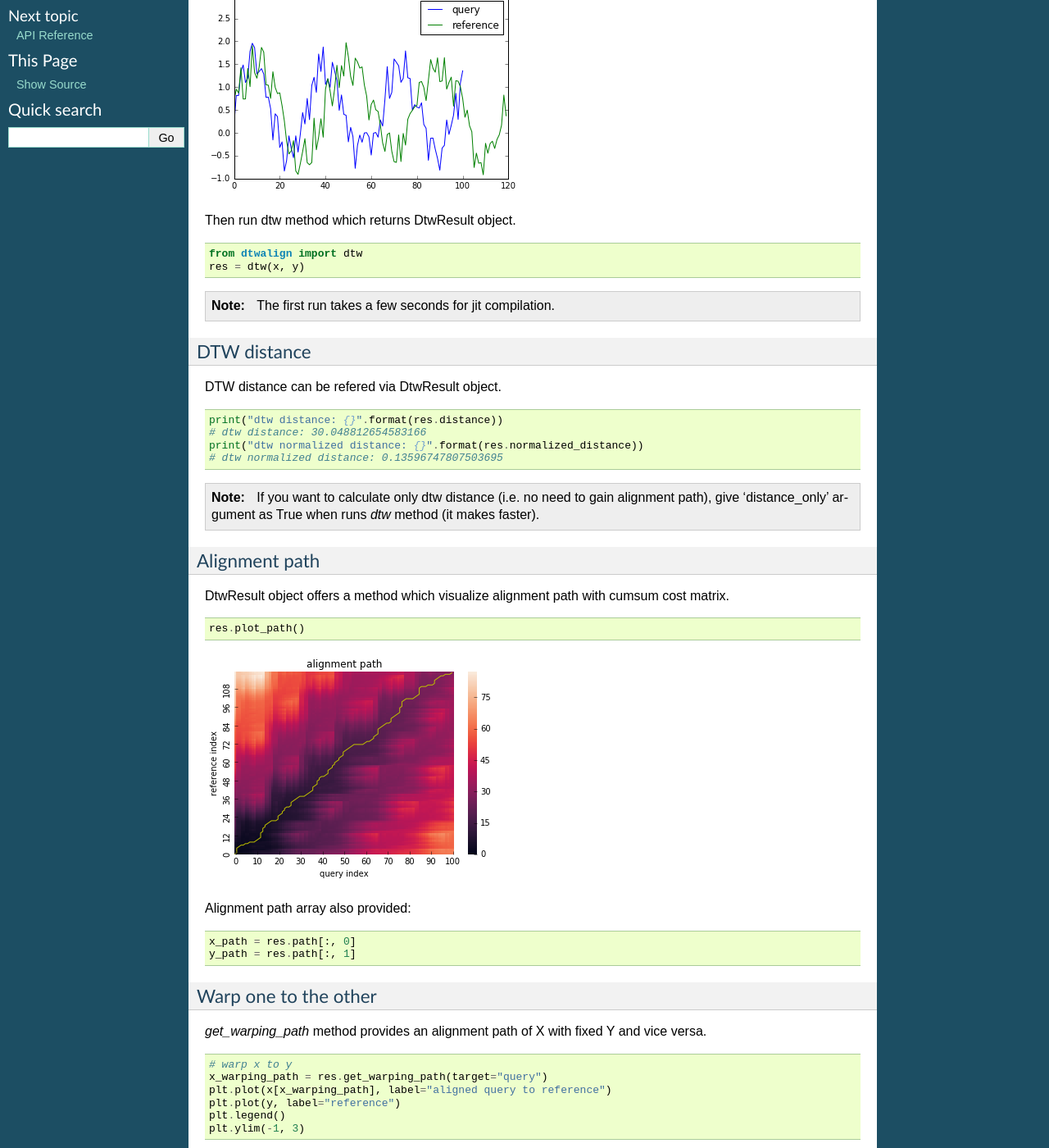
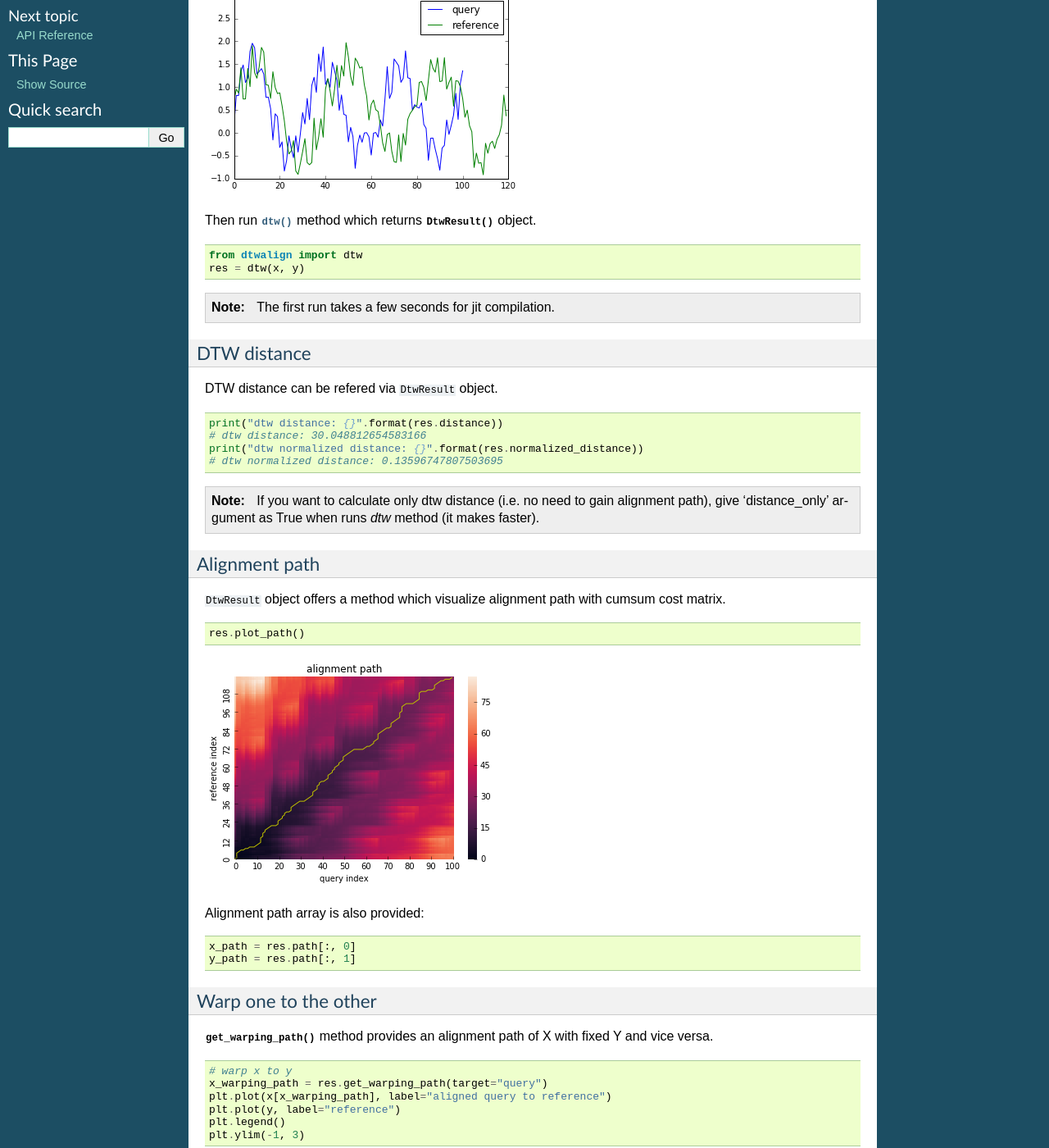
Before and after one commit to statefb/dtwalign, a Sphinx documentation site: the page built from docs/tutorial.rst, in a window 1280 px wide and 1400 px high, scrolled down 449 px. Shown: the whole window at 82% size. Built offline with Sphinx 7.4.7, drawn with Linux system fonts in a browser that asks for light colours; some of the changed text lies outside the part shown.

Commit message:
(fix) tutorial.rst

```diff
--- a/docs/conf.py
+++ b/docs/conf.py
@@ -31,7 +31,8 @@
 # extensions coming with Sphinx (named 'sphinx.ext.*') or your custom
 # ones.
 extensions = [
-    "sphinx.ext.autodoc"
+    "sphinx.ext.autodoc",
+    'sphinx.ext.viewcode',
 ]
 
 # Add any paths that contain templates here, relative to this directory.
--- a/docs/tutorial.rst
+++ b/docs/tutorial.rst
@@ -39,7 +39,7 @@
 DTW distance
 ------------
 
-DTW distance can be refered via DtwResult object.
+DTW distance can be refered via ``DtwResult`` object.
 
 .. code-block:: python
 
@@ -55,7 +55,7 @@
 Alignment path
 --------------
 
-DtwResult object offers a method which visualize alignment path with cumsum cost matrix.
+``DtwResult`` object offers a method which visualize alignment path with cumsum cost matrix.
 
 .. code-block:: python
 
@@ -63,7 +63,7 @@
 
 .. image:: img/tutorial/alignment_path.png
 
-Alignment path array also provided:
+Alignment path array is also provided:
 
 .. code-block:: python
 
@@ -73,7 +73,7 @@
 Warp one to the other
 ---------------------
 
-`get_warping_path` method provides an alignment path of X with fixed Y and vice versa.
+:func:`~dtwalign.result.DtwResult.get_warping_path` method provides an alignment path of X with fixed Y and vice versa.
 
 .. code-block:: python
 
@@ -103,7 +103,7 @@
 Global constraint
 -----------------
 
-`dtw` method can take `window_type` parameter to constrain
+``dtw`` method can take ``window_type`` parameter to constrain
 the warping path globally which is also known as 'windowing'.
 
 .. code-block:: python
@@ -126,7 +126,7 @@
 Local constraint
 ----------------
 
-`dtwalign` package also supports local constrained optimization
+``dtwalign`` package also supports local constrained optimization
 which is also known as 'step pattern'.
 Following step patterns are supported:
 
@@ -168,8 +168,8 @@
 Partial alignment
 -----------------
 
-`dtw` method also be able to perform partial matching algorithm
-by setting `open_begin` and `open_end`.
+``dtw`` method also be able to perform partial matching algorithm
+by setting ``open_begin`` and ``open_end``.
 Before see example code, let's make toy data via following:
 
 .. code-block:: python
@@ -186,7 +186,7 @@
 
 .. image:: img/tutorial/toy_data_partial.png
 
-Open-end alignment can be performed by letting `open_end` True.
+Open-end alignment can be performed by letting ``open_end`` be ``True``.
 
 .. code-block:: python
 
@@ -195,7 +195,7 @@
 
 .. image:: img/tutorial/open_end.png
 
-As above, let `open_begin` True to run open-begin alignment.
+As above, let ``open_begin`` be ``True`` to run open-begin alignment.
 
 .. note::
     Open-begin requires "N" normalizable pattern.
@@ -210,7 +210,7 @@
 
 .. code-block:: python
 
-    res = dtw(x_partial,y_partial,step_pattern="asymmetric",open_begin=True,open_end=True)
+    res = dtw(x_partial, y_partial, step_pattern="asymmetric", open_begin=True, open_end=True)
     res.plot_path()
 
 .. image:: img/tutorial/open_begin_end.png
@@ -219,7 +219,7 @@
 ----------------
 
 You can use other pair-wise distance metric (default is euclidean).
-Metrics in `scipy.spatial.distance.cdist` are supported:
+Metrics in ``scipy.spatial.distance.cdist`` are supported:
 
 .. code-block:: python
 
@@ -241,7 +241,7 @@
 
     # calculate pair-wise distance matrix in advance
     from scipy.spatial.distance import cdist
-    X = cdist(x[:,np.newaxis], y[:,np.newaxis], metric="euclidean")
+    X = cdist(x[:, np.newaxis], y[:, np.newaxis], metric="euclidean")
 
     # use `dtw_from_distance_matrix` method for computation.
     from dtwalign import dtw_from_distance_matrix
```
Also changed, not shown: other parts of docs/tutorial.rst (+1 -1 lines), docs/modules/dtw.rst (+5 -3 lines), 2 other files.
